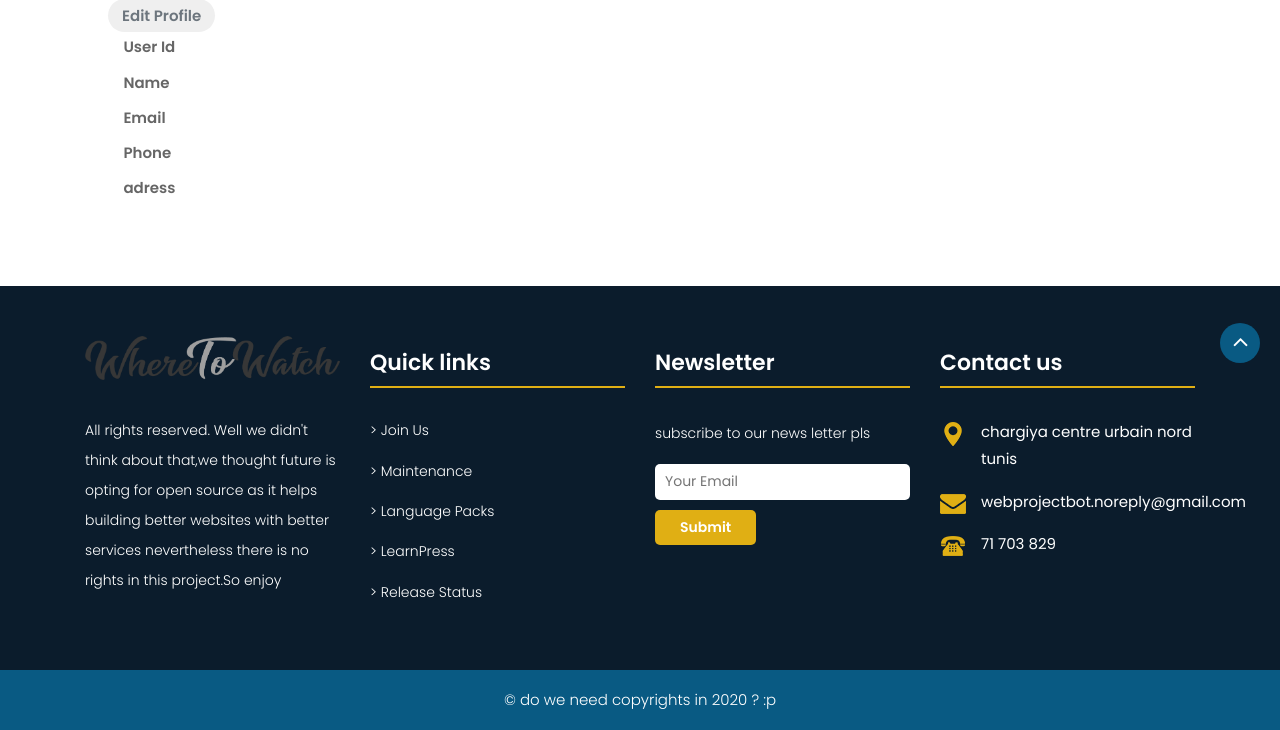
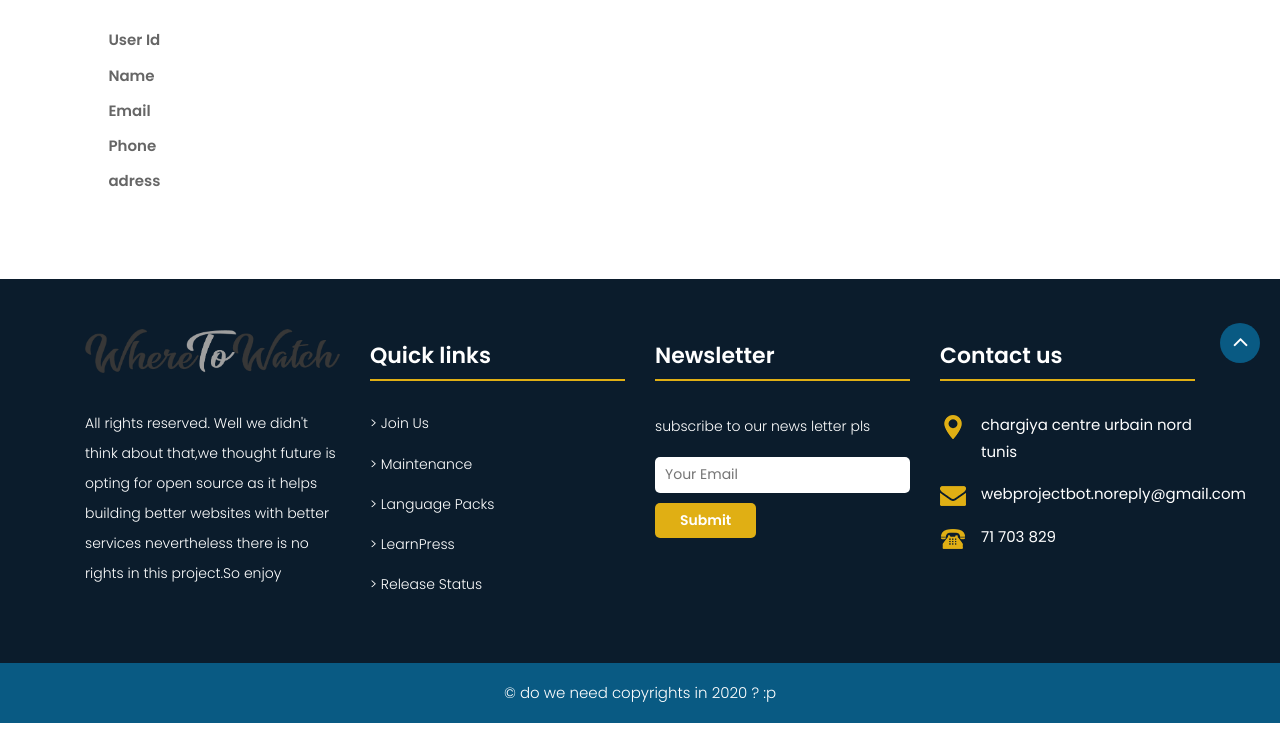
Before and after one commit to Saief1999/MoviesProject, a Symfony app: template templates/reg_owner/profile.html.twig in a window 1280 px wide. Shown: the part 427-1157 px from the top of the page. Run offline with Twig, Linux system fonts and the light colour scheme; the template is opened without the code that fills it, so the values that code supplies are empty; some libraries are stand-ins or nearby versions.

Commit message:
added a few tweaks in the twig layout

```diff
--- a/templates/reg_owner/profile.html.twig
+++ b/templates/reg_owner/profile.html.twig
@@ -10,11 +10,12 @@
         <div class="row">
             <div class="col-md-6">
                 <div class="profile-img">
-                        <img src="{{asset(profileImage) }}" alt="{{ cinemaowner.cinema.imagePath }}" height="350" width="500"/>
+                    <img src="{{ asset(profileImage) }}" alt="{{ cinemaowner.cinema.imagePath }}" height="350"
+                         width="500"/>
 
                 </div>
             </div>
-                <div class="col-md-6">
+            <div class="col-md-4">
                 <div class="profile-head">
                     {% for i in 0..1 %}
                         <br/>
@@ -28,97 +29,117 @@
                     <p class="proile-rating">RANKINGS : <span>DNF</span></p>
                     <ul class="nav nav-tabs" id="myTab" role="tablist">
                         <li class="nav-item">
-                                <a class="nav-link active" id="home-tab" data-toggle="tab" href="#home" role="tab" aria-controls="home" aria-selected="true">About</a>
+                            <a class="nav-link active" id="home-tab" data-toggle="tab" href="#home" role="tab"
+                               aria-controls="home" aria-selected="true">About</a>
                         </li>
                         <li class="nav-item">
-                                <a class="nav-link" id="profile-tab" data-toggle="tab" href="#profile" role="tab" aria-controls="profile" aria-selected="false">Today Schedule </a>
+                            <a class="nav-link" id="profile-tab" data-toggle="tab" href="#profile" role="tab"
+                               aria-controls="profile" aria-selected="false">Today Schedule </a>
                         </li>
                     </ul>
                 </div>
             </div>
             <div class="col-md-2">
-                    <input type="submit" class="profile-edit-btn" name="btnAddMore" value="Edit Profile"/>                </div>
+                <input type="submit" class="profile-edit-btn" name="btnAddMore" value="Edit Profile"/></div>
         </div>
         <div class="row">
-                <div class="col-md-4">
-
-                    </div>
-                </div>
             <div class="col-md-8">
+                <br/>
                 <div class="tab-content profile-tab" id="myTabContent">
                     <div class="tab-pane fade show active" id="home" role="tabpanel" aria-labelledby="home-tab">
                         <div class="row">
-                                <div class="col-md-6">
+                            <div class="col-md-4">
                                 <label>User Id</label>
                             </div>
-                                <div class="col-md-6">
+                            <div class="col-md-4">
                                 <p>{{ cinemaowner.id }}</p>
                             </div>
                         </div>
                         <div class="row">
-                                <div class="col-md-6">
+                            <div class="col-md-4">
                                 <label>Name</label>
                             </div>
-                                <div class="col-md-6">
-                                    <p>{{ cinemaowner.user.lastName}} {{  cinemaowner.user.firstName }}</p>
+                            <div class="col-md-4">
+                                <p>{{ cinemaowner.user.lastName }} {{ cinemaowner.user.firstName }}</p>
                             </div>
                         </div>
                         <div class="row">
-                                <div class="col-md-6">
+                            <div class="col-md-4">
                                 <label>Email</label>
                             </div>
-                                <div class="col-md-6">
+                            <div class="col-md-4">
                                 <p>{{ cinemaowner.user.email }}</p>
                             </div>
                         </div>
                         <div class="row">
-                                <div class="col-md-6">
+                            <div class="col-md-4">
                                 <label>Phone</label>
                             </div>
-                                <div class="col-md-6">
+                            <div class="col-md-4">
                                 <p>{{ cinemaowner.cinema.phoneNumber }}</p>
                             </div>
                         </div>
                         <div class="row">
-                                <div class="col-md-6">
+                            <div class="col-md-4">
                                 <label>adress</label>
                             </div>
-                                <div class="col-md-6">
-                                    <p>{{ cinemaowner.cinema.adress  }}</p>
+                            <div class="col-md-4">
+                                <p>{{ cinemaowner.cinema.adress }}</p>
                             </div>
                         </div>
                     </div>
                     <div class="tab-pane fade" id="profile" role="tabpanel" aria-labelledby="profile-tab">
                         <div class="row">
-                                <div class="col-md-6">
+                            <div class="col-md-8">
+                                <div class="row">
+                                    <div class="col-md-4">
                                         <label>Opening Time</label>
                                     </div>
-                                <div class="col-md-6">
+                                    <div class="col-md-4">
                                         <p>{{ cinemaowner.cinema.openingTime|date('H:i') }}</p>
                                     </div>
                                 </div>
                                 <div class="row">
-                                <div class="col-md-6">
+                                    <div class="col-md-4">
                                         <label>Ticket Price </label>
                                     </div>
-                                <div class="col-md-6">
+                                    <div class="col-md-4">
                                         <p>35$/hr</p>
                                     </div>
                                 </div>
                                 <div class="row">
-                                <div class="col-md-6">
+                                    <div class="col-md-4">
                                         <label>Total Films Projected Today</label>
                                     </div>
-                                <div class="col-md-6">
+                                    <div class="col-md-4">
                                         <p>dnf</p>
                                     </div>
                                 </div>
                                 <div class="row">
-                                <div class="col-md-6">
+                                    <div class="col-md-4">
                                         <label>Closing Time</label>
                                     </div>
-                                <div class="col-md-6">
-                                    <p>{{ cinemaowner.cinema.closingTime|date('H:i')}}</p>
+                                    <div class="col-md-4">
+                                        <p>{{ cinemaowner.cinema.closingTime|date('H:i') }}</p>
+                                    </div>
+                                </div>
+                            </div>
+                            <div class="col-md-4">
+                                <table class="table">
+                                    <thead>
+                                    <tr>
+                                        <th scope="col">name  </th>
+                                        <th scope="col">from</th>
+                                        <th scope="col">to</th>
+                                    </tr>
+                                    </thead>
+                                    <tbody>
+
+                                    </tbody>
+
+                                </table>
+
+                        </div>
                         </div>
                     </div>
                 </div>
@@ -126,5 +147,4 @@
         </div>
     </div>
 
-    </div>
 {% endblock %}
```
Also changed, not shown: public/uploads/cinema/4149ee735bfe219436585daa75430c8d.jpeg (added). Lines whose indentation alone changed are shown as unchanged.
